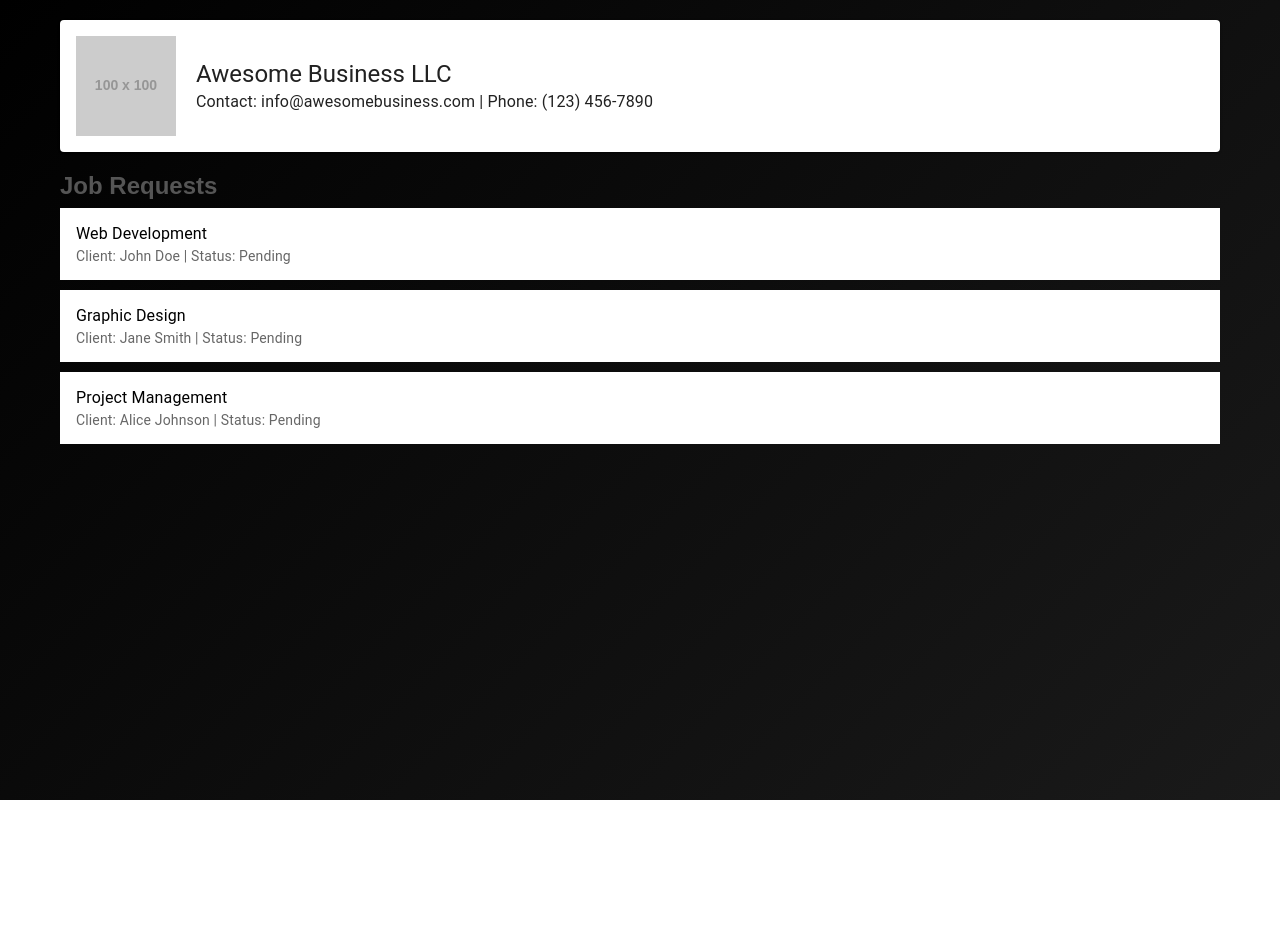
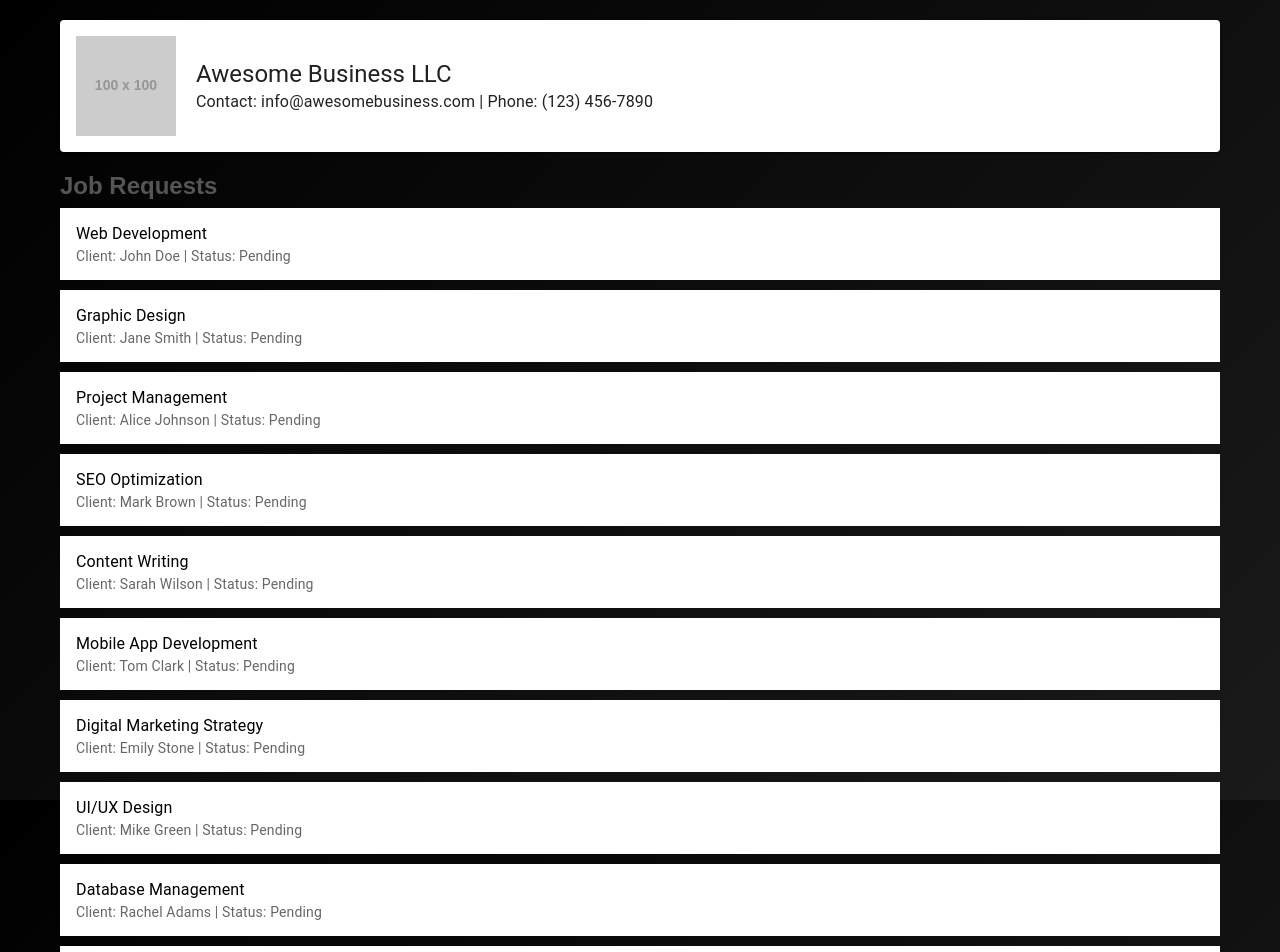
Before and after one commit to Sparsh-Verencar/Egghead-Uno-, a React (Vite) app: page /provider-dashboard in a window 1280 px wide. Shown: the top 952 px of the page. Before the commit the page ends 800 px from the top, so only its background shows below. Built offline with nearby package versions, Linux system fonts and the light colour scheme.

Commit message:
added more job requests

```diff
--- a/src/Components/ProviderDashboard.jsx
+++ b/src/Components/ProviderDashboard.jsx
@@ -24,7 +24,14 @@ const ProviderDashboard = () => {
     const [jobRequests, setJobRequests] = useState([
         { id: 1, jobTitle: "Web Development", clientName: "John Doe", contact: "john@example.com", duration: "3 weeks", status: "Pending" },
         { id: 2, jobTitle: "Graphic Design", clientName: "Jane Smith", contact: "jane@example.com", duration: "2 weeks", status: "Pending" },
-        { id: 3, jobTitle: "Project Management", clientName: "Alice Johnson", contact: "alice@example.com", duration: "1 month", status: "Pending" }
+        { id: 3, jobTitle: "Project Management", clientName: "Alice Johnson", contact: "alice@example.com", duration: "1 month", status: "Pending" },
+        { id: 4, jobTitle: "SEO Optimization", clientName: "Mark Brown", contact: "mark@example.com", duration: "1 month", status: "Pending" },
+        { id: 5, jobTitle: "Content Writing", clientName: "Sarah Wilson", contact: "sarah@example.com", duration: "2 weeks", status: "Pending" },
+        { id: 6, jobTitle: "Mobile App Development", clientName: "Tom Clark", contact: "tom@example.com", duration: "4 weeks", status: "Pending" },
+        { id: 7, jobTitle: "Digital Marketing Strategy", clientName: "Emily Stone", contact: "emily@example.com", duration: "3 weeks", status: "Pending" },
+        { id: 8, jobTitle: "UI/UX Design", clientName: "Mike Green", contact: "mike@example.com", duration: "2 weeks", status: "Pending" },
+        { id: 9, jobTitle: "Database Management", clientName: "Rachel Adams", contact: "rachel@example.com", duration: "1 month", status: "Pending" },
+        { id: 10, jobTitle: "Network Architecture", clientName: "David King", contact: "david@example.com", duration: "3 weeks", status: "Pending" }
     ]);
 
     const [open, setOpen] = useState(false);
```
